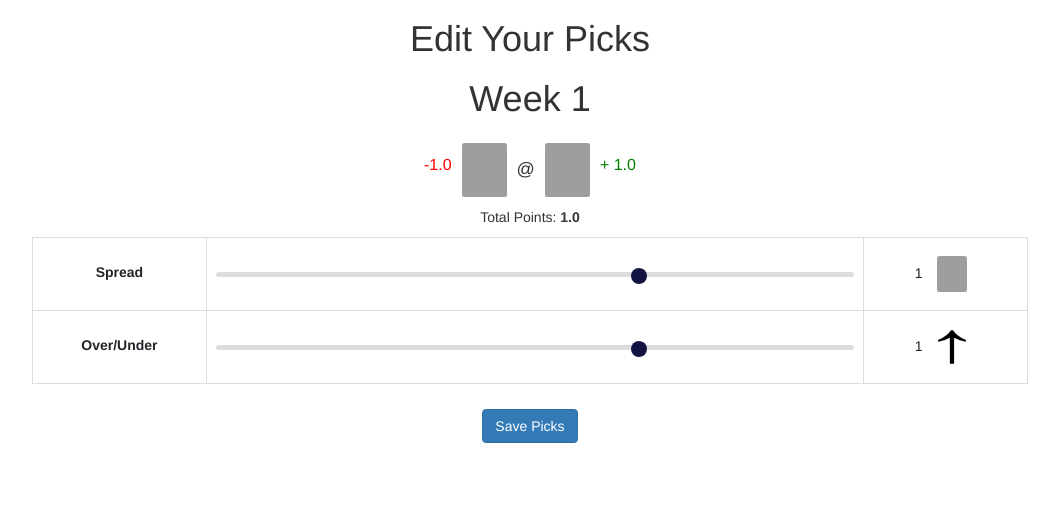
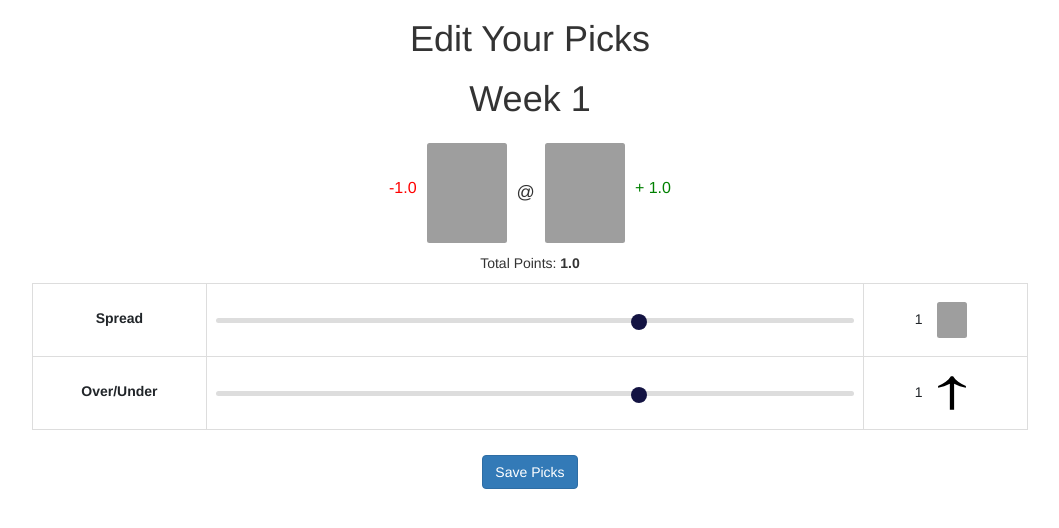
Before and after one commit to tathomas/footballShark, a Django app: page /edit_picks/ in a window 1280 px wide. Shown: the part 61-589 px from the top of the page, without its empty margins (120-1179 px from the left). Run offline with Django 3.2, Linux system fonts and the light colour scheme; a user stored in the database is signed in; tables that the repository leaves empty hold one stand-in row (values such as "Sample post"); some libraries are stand-ins or nearby versions; grey boxes are pictures that could not be loaded.

Commit message:
enlarged team logo img for edit pick form title (game vs game)

```diff
--- a/app/templates/app/edit_picks.html
+++ b/app/templates/app/edit_picks.html
@@ -154,7 +154,7 @@
                                                             {% with 'app/img/logos/'|add:game.team_1.icon_name|add:'.svg' as image_static %}
                                                             <img src="{% static image_static %}"
                                                                 class="rounded"
-                                                                style="width:45px;height:54px;">
+                                                                style="width:80px;height:100px;">
                                                             {% endwith %}
                                                         </td>
                                                         <td>
@@ -164,7 +164,7 @@
                                                             {% with 'app/img/logos/'|add:game.team_2.icon_name|add:'.svg' as image_static %}
                                                             <img src="{% static image_static %}"
                                                                 class="rounded"
-                                                                style="width:45px;height:54px;">
+                                                                style="width:80px;height:100px;">
                                                             {% endwith %}
                                                         </td>
                                                         <td>
```
